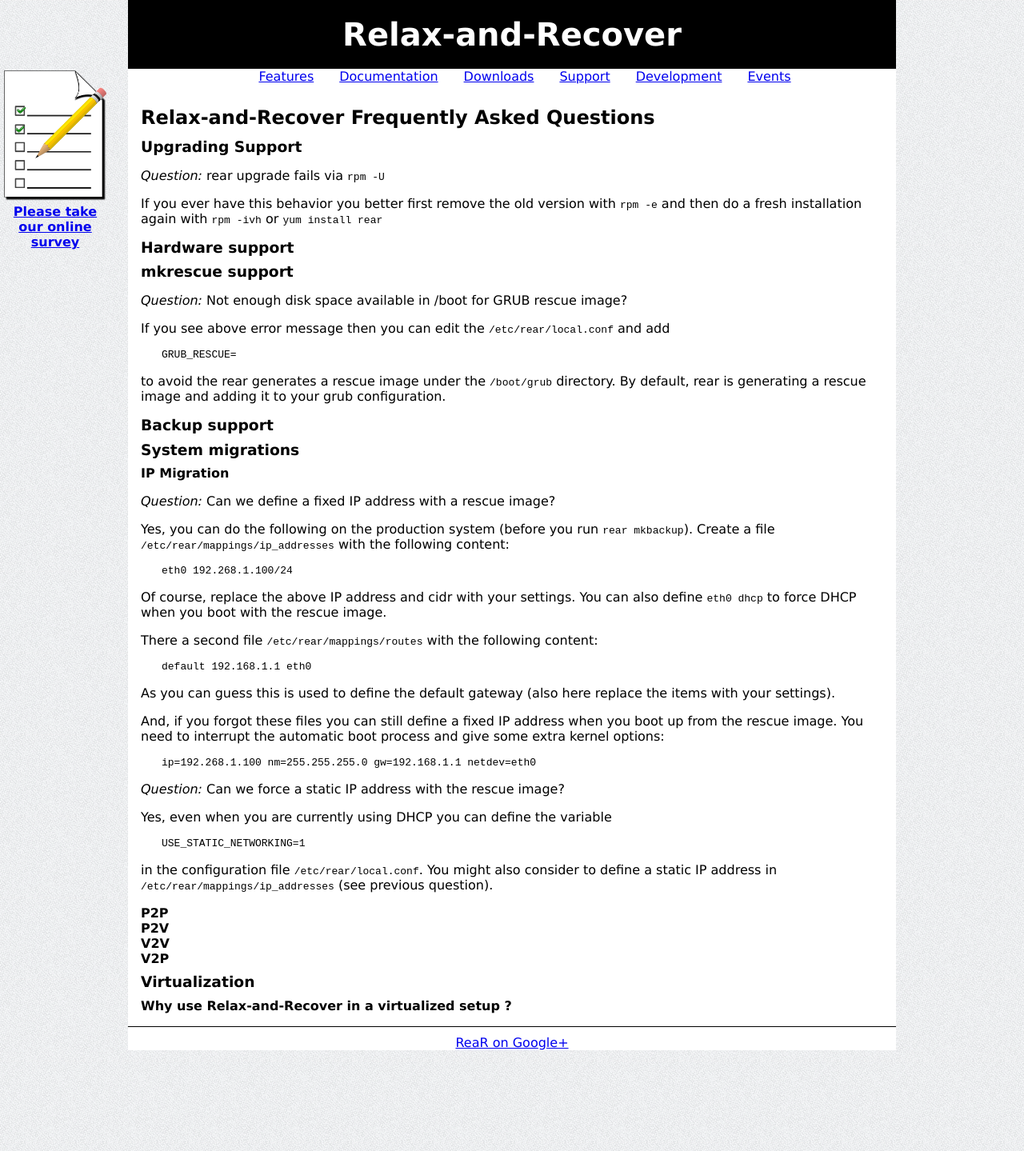
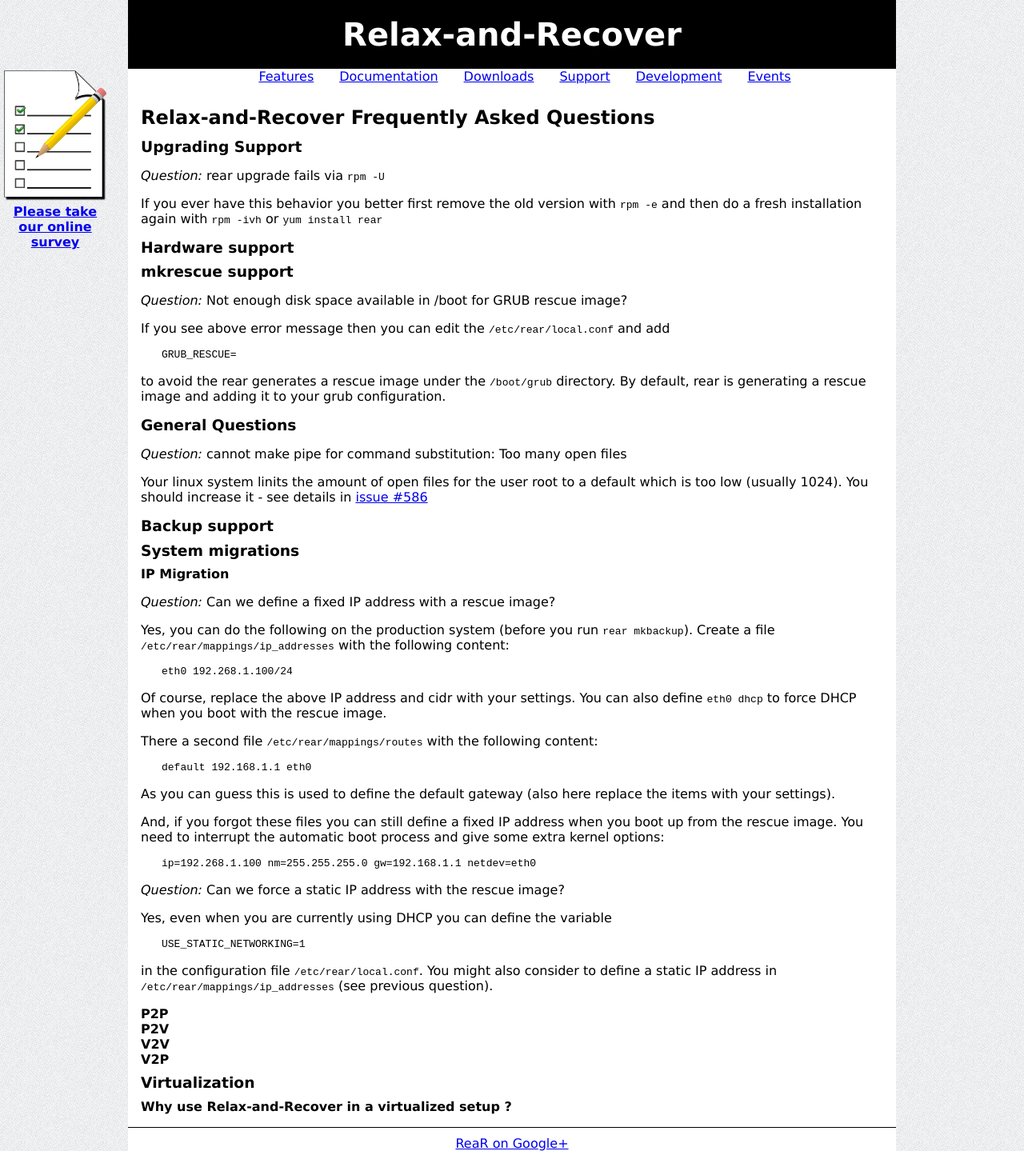
Before and after one commit to rear/rear.github.com, a Jekyll site: the page built from documentation/faq.md, in a window 1280 px wide. Shown: the whole page at 80% size. Built offline with Jekyll 4.4.1, drawn with Linux system fonts in a browser that asks for light colours; comment, search, counter and statistics services are not loaded; before the commit the page ends 1313 px from its top, so only the background shows below that.

Commit message:
updated our FAQ with details of issue #586

```diff
--- a/documentation/faq.md
+++ b/documentation/faq.md
@@ -23,6 +23,12 @@
 
 to avoid the rear generates a rescue image under the `/boot/grub` directory. By default,
 rear is generating a rescue image and adding it to your grub configuration.
+
+### General Questions
+
+*Question:* cannot make pipe for command substitution: Too many open files
+
+Your linux system linits the amount of open files for the user root to a default which is too low (usually 1024). You should increase it - see details in [issue #586](https://github.com/rear/rear/issues/586)
 
 ### Backup support
 
```
